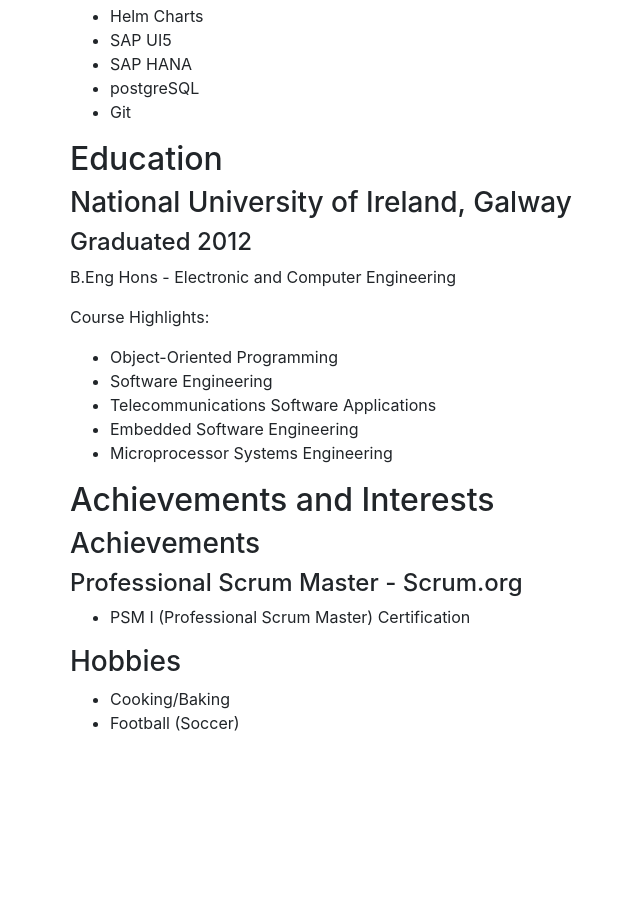
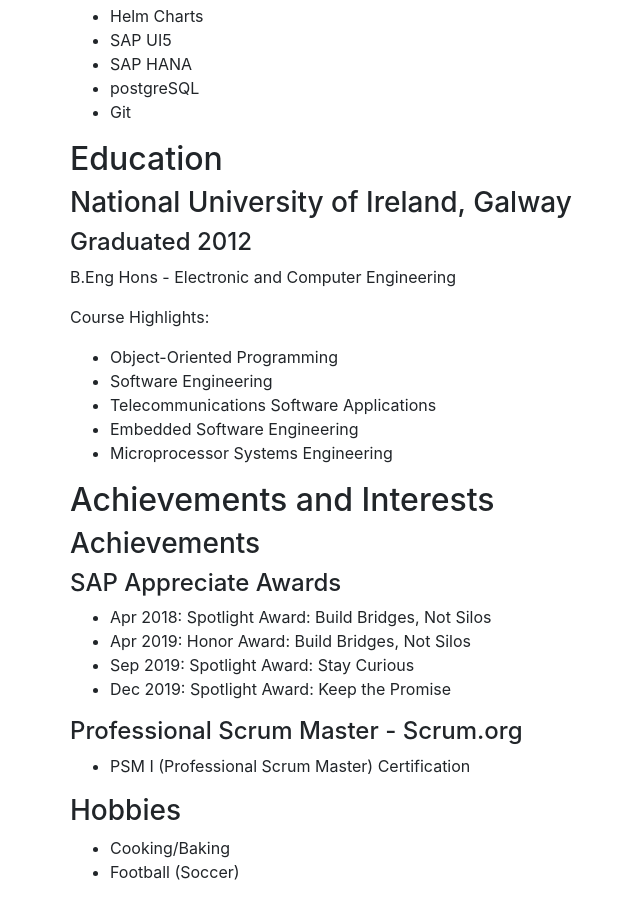
Before and after one commit to Conmy/Conmy.github.io, a Jekyll site: the page built from _pages/resume.html, in a window 1280 px wide and 900 px high, scrolled down 1245 px. Shown: the whole window, without its empty margins (15-655 px from the left). Built offline with Jekyll 4.4.1, drawn with Linux system fonts in a browser that asks for light colours; before the commit the page ends 1996 px from its top, so only the background shows below that.

Commit message:
Added appreciate awards for achievements section

```diff
--- a/_includes/resume.md
+++ b/_includes/resume.md
@@ -72,6 +72,13 @@
 
 ### Achievements
 
+#### SAP Appreciate Awards
+
+- Apr 2018: Spotlight Award: Build Bridges, Not Silos
+- Apr 2019: Honor Award: Build Bridges, Not Silos
+- Sep 2019: Spotlight Award: Stay Curious
+- Dec 2019: Spotlight Award: Keep the Promise
+
 #### Professional Scrum Master -  Scrum.org
 
 - PSM I (Professional Scrum Master) Certification
```
